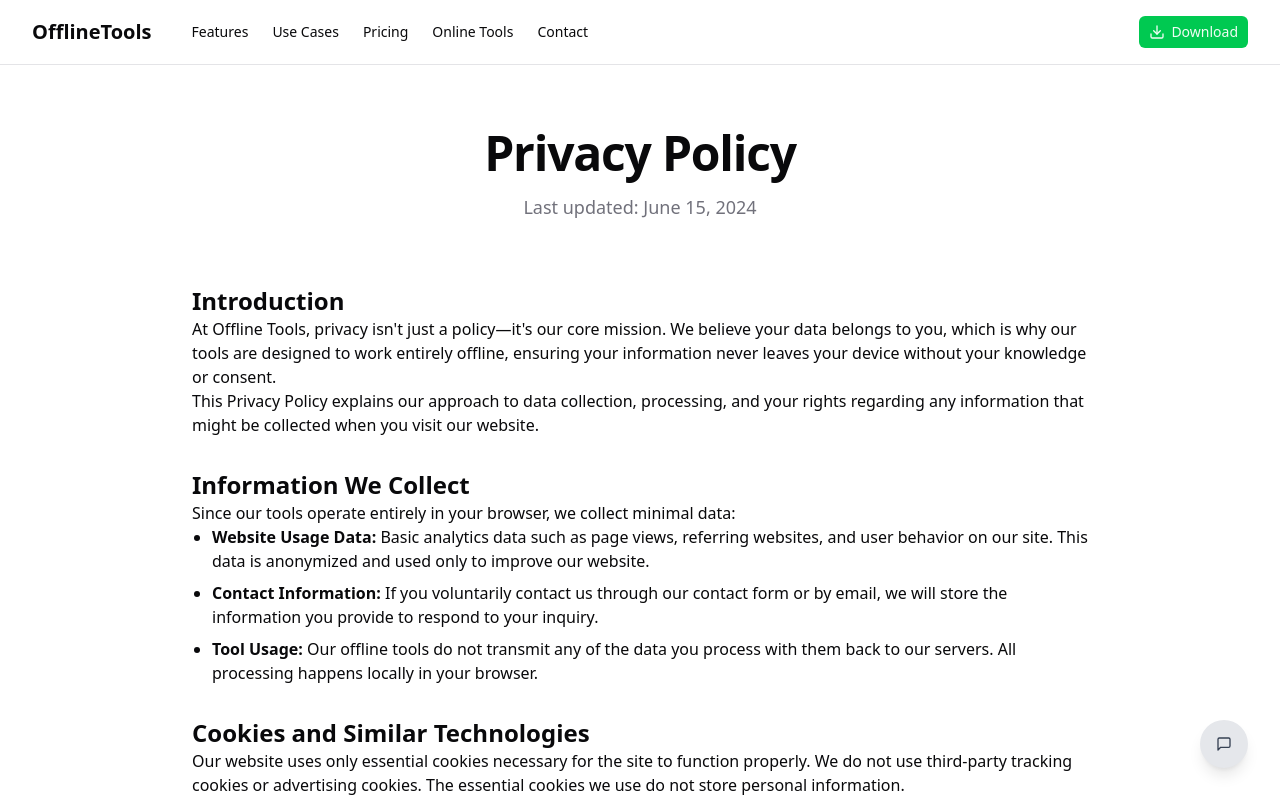
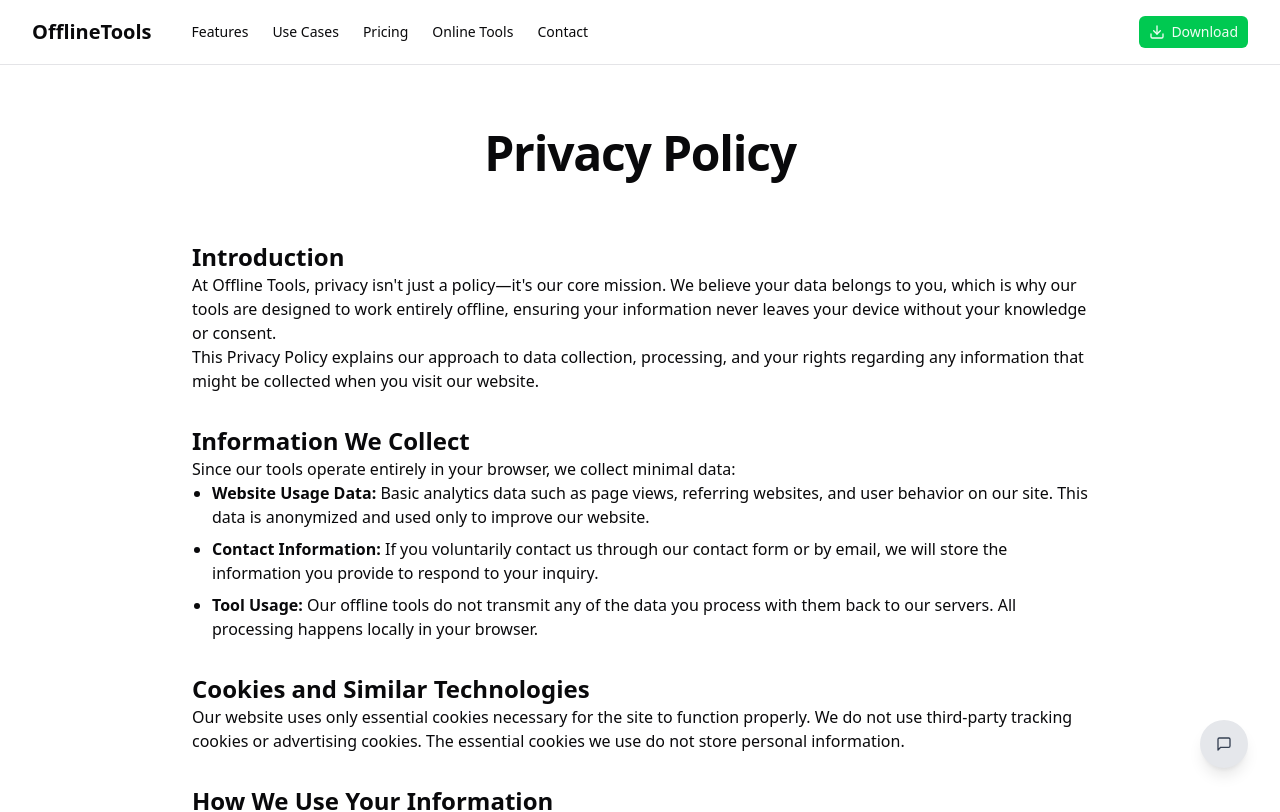
Before and after one commit to IgorShadurin/offlinetools.org, a Next.js app in the folder landing/: page /privacy in a window 1280 px wide. Shown: the top 812 px of the page. Built offline with nearby package versions, Linux system fonts and the light colour scheme.

Commit message:
feat: comment out last updated date in Privacy Policy and Terms of Service pages

```diff
--- a/landing/app/privacy/page.tsx
+++ b/landing/app/privacy/page.tsx
@@ -13,7 +13,7 @@ export default function PrivacyPage() {
         <div className="mx-auto max-w-4xl">
           <h1 className="text-3xl font-bold tracking-tight sm:text-4xl md:text-5xl text-center">Privacy Policy</h1>
           <p className="mt-4 text-muted-foreground md:text-lg text-center">
-            Last updated: June 15, 2024
+            {/*Last updated: June 15, 2024*/}
           </p>
 
           <div className="mt-10 md:mt-16 space-y-8 prose dark:prose-invert max-w-none">
--- a/landing/app/terms/page.tsx
+++ b/landing/app/terms/page.tsx
@@ -13,7 +13,7 @@ export default function TermsPage() {
         <div className="mx-auto max-w-4xl">
           <h1 className="text-3xl font-bold tracking-tight sm:text-4xl md:text-5xl text-center">Terms of Service</h1>
           <p className="mt-4 text-muted-foreground md:text-lg text-center">
-            Last updated: June 15, 2024
+            {/*Last updated: June 15, 2024*/}
           </p>
 
           <div className="mt-10 md:mt-16 space-y-8 prose dark:prose-invert max-w-none">
```
